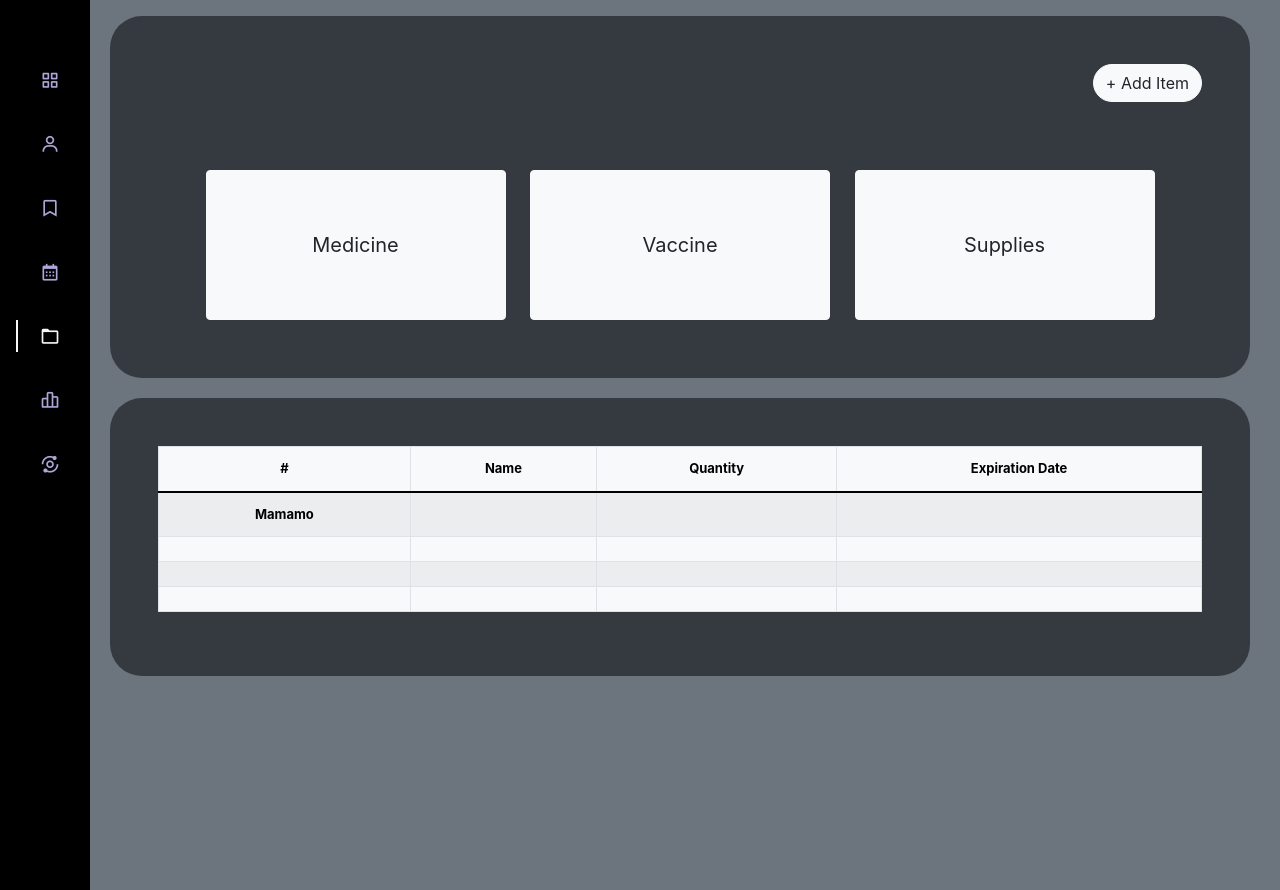
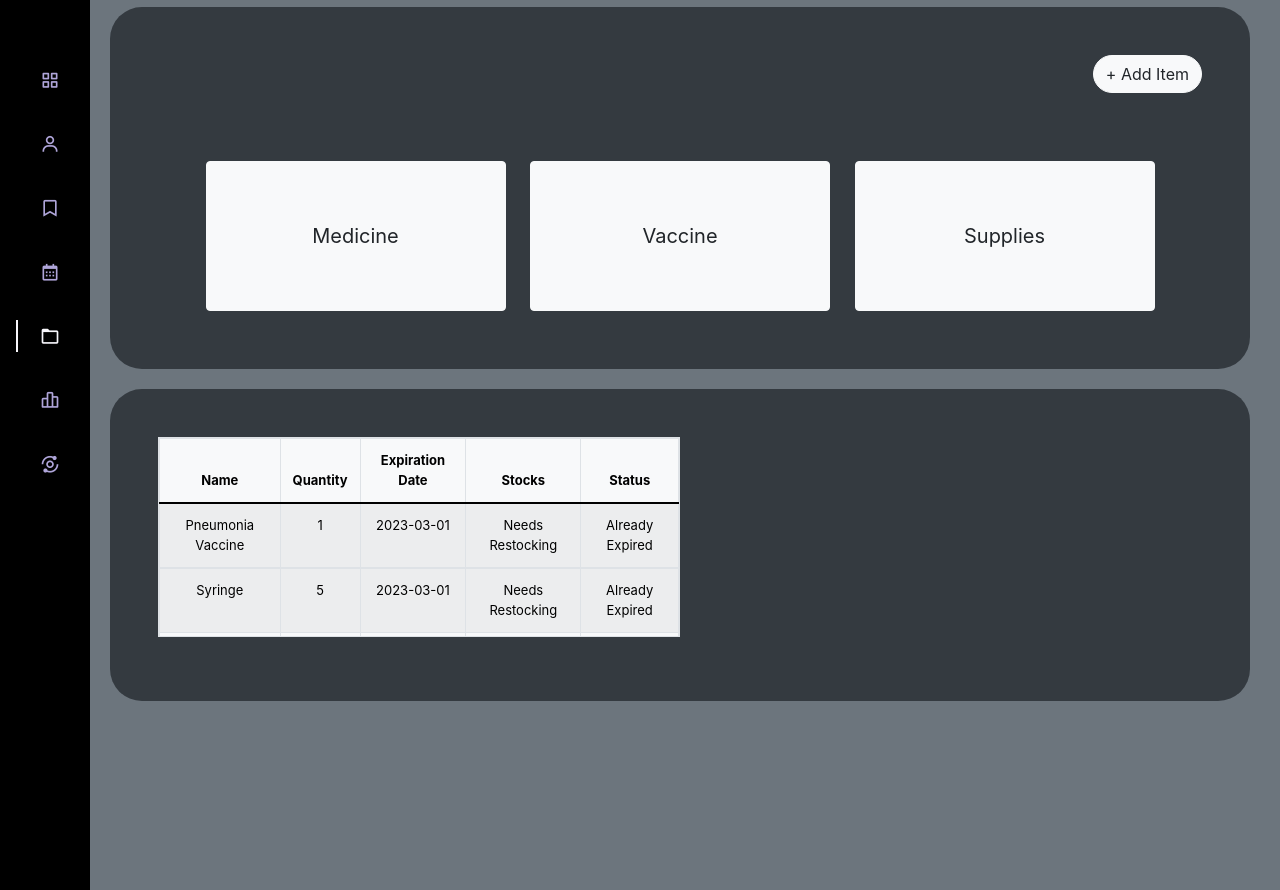
Before and after one commit to febibeans/Estillore-Medical-Clinic, a PHP site: page /inventory.php in a window 1280 px wide. Shown: the part 69-959 px from the top of the page. Run offline with PHP 8.4, Linux system fonts and the light colour scheme; the visitor is signed in with stand-in values (Sample User, id 1); data comes from the database, SQL or seed files in the repository; lists and menus that the app fills with data are empty; some libraries are stand-ins or nearby versions.

Commit message:
Arranged and Retrieved the Items that have reached ALERT LVL

```diff
--- a/Home/inventory.php
+++ b/Home/inventory.php
@@ -67,7 +67,7 @@
                 </div> <a href="logout.php" class="nav_link"> <i class='bx bx-log-out nav_icon'></i> <span class="nav_name">SignOut</span> </a>
             </nav>
         </div>
-        <div class="bg-secondary" style="margin-left:80px; margin-top:69px; margin-bottom:20px;">
+        <div class="bg-secondary" style="margin-left:80px; margin-top:60px; margin-bottom:20px;">
             <div class="container bg-dark clearfix p-5 rounded-5">
                 <div>
                     <button type="button" class="btn btn-light float-right rounded-pill" data-bs-toggle="modal" data-bs-target="#staticBackdrop">+ Add Item</button>
@@ -130,40 +130,120 @@
         </div>
         <div class="bg-secondary" style="margin-left: 80px;">
             <div class="container bg-dark clearfix p-5 rounded-5">
-                <table class="table table-bordered table-striped table-light text-center" style="font-size:small;">
+                <table class="table table-bordered table-striped table-light text-center" style="font-size:small; height:200px; display:block; overflow-y:scroll; width:50%;">
+                <?php
+                    $localhost = "localhost";
+                    $root = "root";
+                    $password = "";
+                    $db = "profiles";
+                    $con = mysqli_connect($localhost, $root, $password, $db);
+                    if(mysqli_connect_errno()){
+                        echo"Failed to connect to MySQL: ".mysqli_connect_error();
+                    }
+                ?>
                     <thead>
                         <tr>
-                            <th scope="col">#</th>
                             <th scope="col">Name</th>
                             <th scope="col">Quantity</th>
                             <th scope="col">Expiration Date</th>
+                            <th scope="col">Stocks</th>
+                            <th scope="col">Status</th>
                         </tr>
                     </thead>
+                    <?php
+                        $query = "
+                        SELECT vaccine_id, name, quantity, exp_date,
+                        CASE
+                            WHEN exp_date=NOW() THEN 'Expired Today'
+                            WHEN exp_date<NOW() THEN 'Already Expired'
+                        END AS 'status',
+                        CASE
+                            WHEN quantity<=10 THEN 'Needs Restocking'
+                            WHEN quantity=1 THEN 'Out of Stock'
+                        END AS 'stocks'
+
+                        FROM vaccines WHERE vaccines.quantity<=10 AND exp_date<=NOW()";
+
+                        if($vaccine = $con->query($query)){
+
+                        }
+                    ?>
                     <tbody>
-                        <tr>
-                            <th scope="col">Mamamo</th>
-                            <th scope="col"></th>
-                            <th scope="col"></th>
-                            <th scope="col"></th>
-                        </tr>
-                        <tr>
-                            <th scope="col"></th>
-                            <th scope="col"></th>
-                            <th scope="col"></th>
-                            <th scope="col"></th>
-                        </tr>
-                        <tr>
-                            <th scope="col"></th>
-                            <th scope="col"></th>
-                            <th scope="col"></th>
-                            <th scope="col"></th>
-                        </tr>
-                        <tr>
-                            <th scope="col"></th>
-                            <th scope="col"></th>
-                            <th scope="col"></th>
-                            <th scope="col"></th>
-                        </tr>
+                    <?php
+                        while ($rows = $vaccine->fetch_assoc()) {
+                    ?>
+                    <tr class="bg-light">
+                        <td><?php echo $rows['name'];?></td>
+                        <td><?php echo $rows['quantity'];?></td>
+                        <td><?php echo $rows['exp_date'];?></td>
+                        <td><?php echo $rows['stocks'];?></td>
+                        <td><?php echo $rows['status'];?></td>
+                    </tr>
+                    <?php
+                        }
+
+                        $query = "
+                        SELECT medicine_id, name, quantity, exp_date,
+                        CASE
+                            WHEN exp_date=NOW() THEN 'Expired Today'
+                            WHEN exp_date<NOW() THEN 'Already Expired'
+                        END AS 'status',
+                        CASE
+                            WHEN quantity<=10 THEN 'Needs Restocking'
+                            WHEN quantity=1 THEN 'Out of Stock'
+                        END AS 'stocks'
+
+                        FROM medicines WHERE quantity<=10 AND exp_date<=NOW()";
+
+                        if($medicine = $con->query($query)){
+
+                        }
+                    ?>
+                    <tbody>
+                    <?php
+                        while ($rows = $medicine->fetch_assoc()) {
+                    ?>
+                    <tr class="bg-light">
+                        <td><?php echo $rows['name'];?></td>
+                        <td><?php echo $rows['quantity'];?></td>
+                        <td><?php echo $rows['exp_date'];?></td>
+                        <td><?php echo $rows['stocks'];?></td>
+                        <td><?php echo $rows['status'];?></td>
+                    </tr>
+                    <?php
+                        }
+
+                        $query = "
+                        SELECT supply_id, name, quantity, exp_date,
+                        CASE
+                            WHEN exp_date=NOW() THEN 'Expired Today'
+                            WHEN exp_date<NOW() THEN 'Already Expired'
+                        END AS 'status',
+                        CASE
+                            WHEN quantity<=10 THEN 'Needs Restocking'
+                            WHEN quantity=1 THEN 'Out of Stock'
+                        END AS 'stocks'
+
+                        FROM supplies WHERE quantity<=10 AND exp_date<=NOW()";
+
+                        if($supply = $con->query($query)){
+
+                        }
+                    ?>
+                    <tbody>
+                    <?php
+                        while ($rows = $supply->fetch_assoc()) {
+                    ?>
+                    <tr class="bg-light">
+                        <td><?php echo $rows['name'];?></td>
+                        <td><?php echo $rows['quantity'];?></td>
+                        <td><?php echo $rows['exp_date'];?></td>
+                        <td><?php echo $rows['stocks'];?></td>
+                        <td><?php echo $rows['status'];?></td>
+                    </tr>
+                    <?php
+                        }
+                    ?>
                     </tbody>
                 </table>
             </div>
--- a/Home/vaccine.php
+++ b/Home/vaccine.php
@@ -29,7 +29,7 @@
         </header>
         <div class="bg-secondary">
             <div>
-                <table class="table sortable" id="dtBasicExample">
+                <table class="table">
                     <?php
                         $localhost = "localhost";
                         $root = "root";
```
